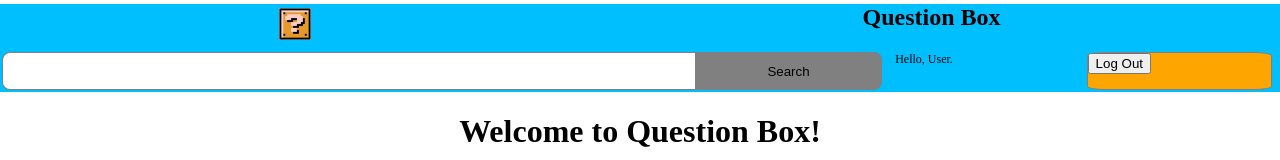
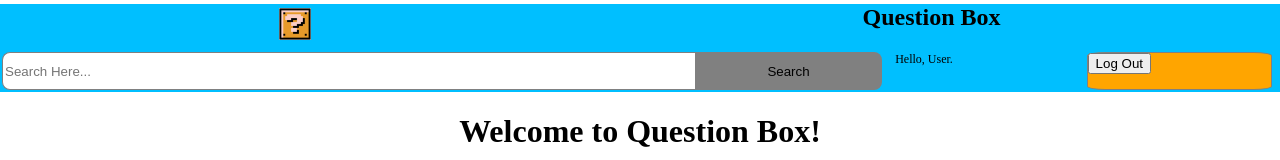
Before and after one commit to TIY-Durham-Question-Box/question-box-frontend, a React (Create React App) app: page / in a window 1280 px wide. Shown: the top 160 px of the page. Built offline with nearby package versions, Linux system fonts and the light colour scheme.

Commit message:
add rerouting to search

```diff
--- a/src/components/header-components/search-bar.js
+++ b/src/components/header-components/search-bar.js
@@ -6,24 +6,32 @@ export default class HeaderSearch extends Component {
   constructor(props){
     super(props);
     this.state = {
-      fireRedirect: false
+      fireRedirect: false,
+      searchbartext: ""
     }
   }
   submitForm = (event) => {
     event.preventDefault();
-    this.setState({ fireRedirect: true })
+    if (this.state.searchbartext){
+      this.setState({ fireRedirect: true, searchbartext: event.target["searchbartext"].value  })
+    }
+  }
+  handleTextChange = (event) => {
+    event.preventDefault();
+    this.setState({[event.target.id]: event.target.value , fireRedirect: false});
   }
   render() {
     return(
       <div className="header-search-component" >
         <form onSubmit={this.submitForm} className="header-search-form">
           <label className="header-search-bar">
-          <input className="header-search-input" type="text" value="" />
+          <input className="header-search-input" onChange={this.handleTextChange}
+          id="searchbartext" placeholder="Search Here..." type="text" value={this.state.searchbartext} />
           <input className="header-search-button" type="submit" value="Search" />
           </label>
         </form>
         {this.state.fireRedirect && (
-          <Redirect to={"/"}/>
+          <Redirect to={`/?=${this.state.searchbartext}`}/>
         )}
       </div>
     )
```
